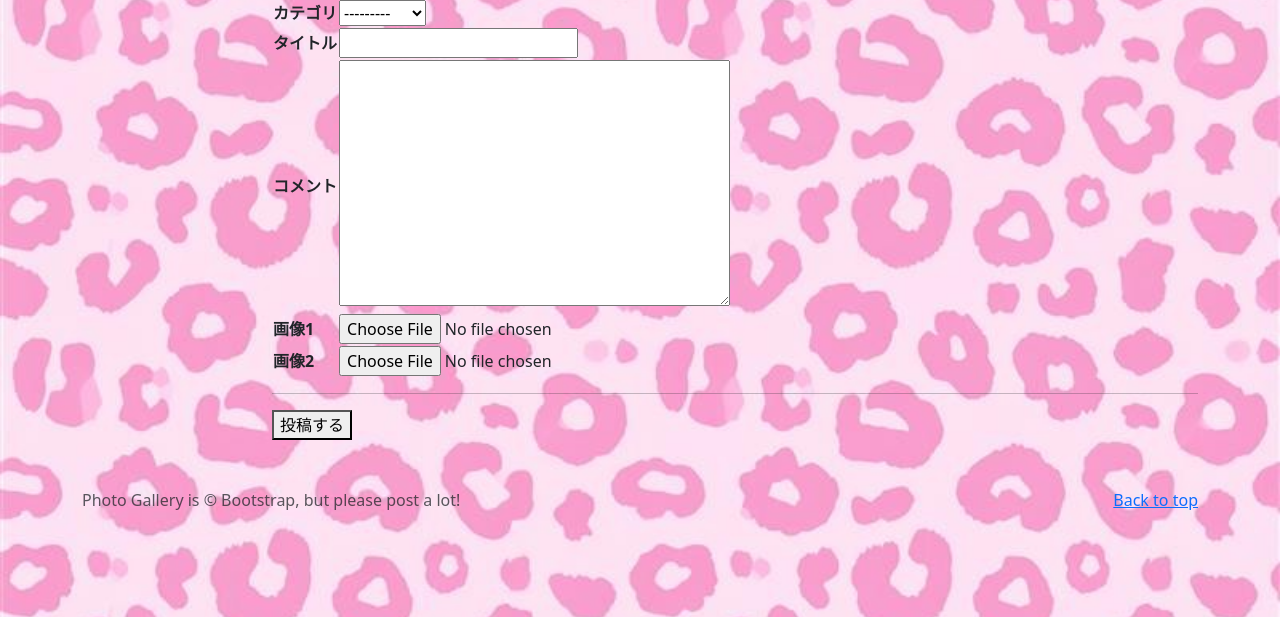
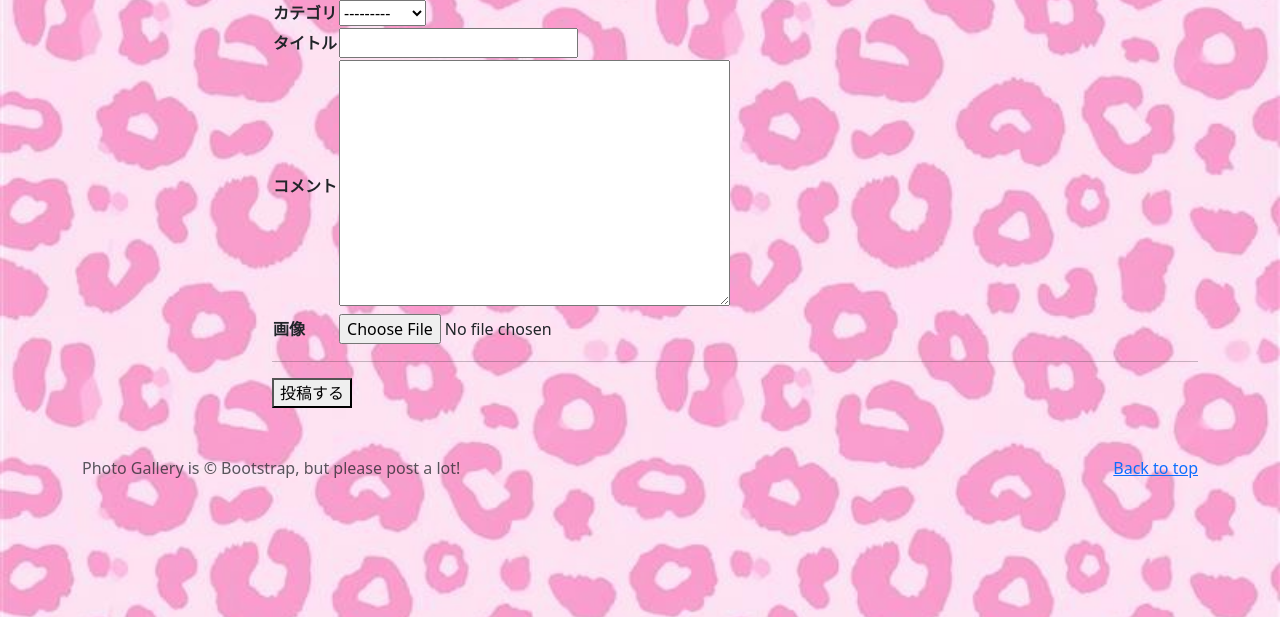
Before and after one commit to M1ho1030/PhotoGallery, a Django app: page /post/ in a window 1280 px wide. Shown: the part 81-698 px from the top of the page. Run offline with Django 4.2, Linux system fonts and the light colour scheme; a user stored in the database is signed in; data comes from the database, SQL or seed files in the repository; both versions use the stored data as it was after the commit; some libraries are stand-ins or nearby versions.

Commit message:
Post image 2->1

```diff
--- a/photoproject/accounts/templates/login.html
+++ b/photoproject/accounts/templates/login.html
@@ -99,7 +99,6 @@
 
       <!-- <p>～</p>をパスワードリセットのリンクテキストに！ -->
       <br><br>
-      <p><a href="{% url 'password_reset' %}">パスワードを忘れてしまいましたか？</a></p>
       <!-- ログイン直後のリダイレクト先（トップページ）のURLパターンを設定 -->
       <input type="hidden"
              name="next"
--- a/photoproject/photo/forms.py
+++ b/photoproject/photo/forms.py
@@ -12,4 +12,4 @@ class PhotoPostForm(ModelForm):
             fields: フォームで使用するモデルのフィールドを指定
         '''
         model = PhotoPost
-        fields = ['category', 'title', 'comment', 'image1', 'image2']
+        fields = ['category', 'title', 'comment', 'image1']
--- a/photoproject/photo/templates/post_photo.html
+++ b/photoproject/photo/templates/post_photo.html
@@ -29,12 +29,8 @@
                             <td>{{ form.comment }}</td>
                         </tr>
                         <tr>
-                            <th>画像1</th>
+                            <th>画像</th>
                             <td>{{ form.image1 }}</td>
-                        </tr>
-                        <tr>
-                            <th>画像2</th>
-                            <td>{{ form.image2 }}</td>
                         </tr>
                     </table>
                     <hr>
```
Also changed, not shown: photoproject/db.sqlite3.
